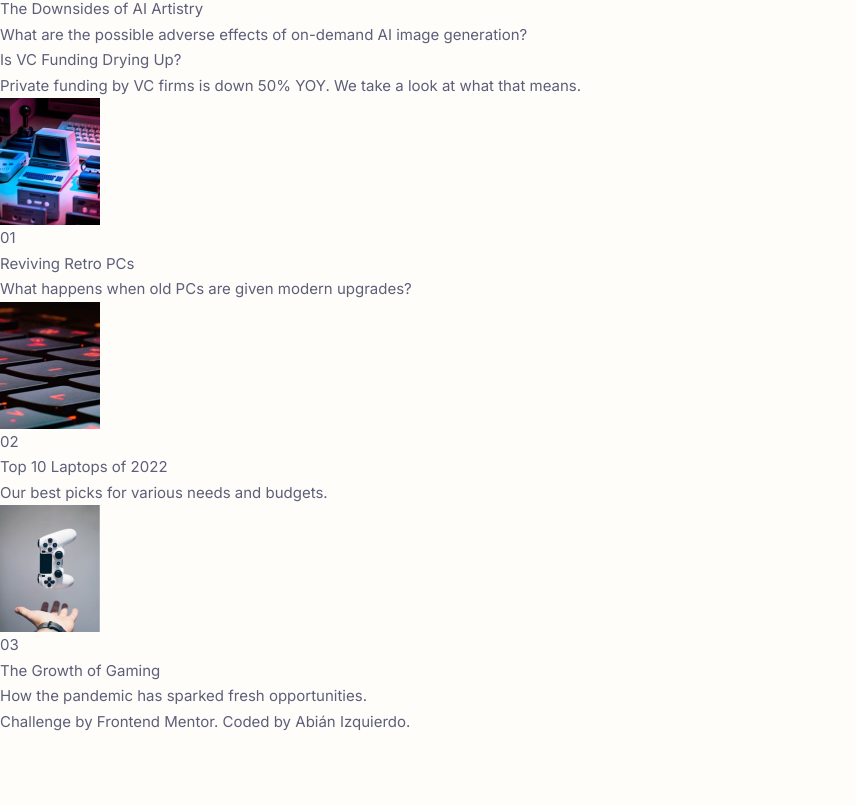
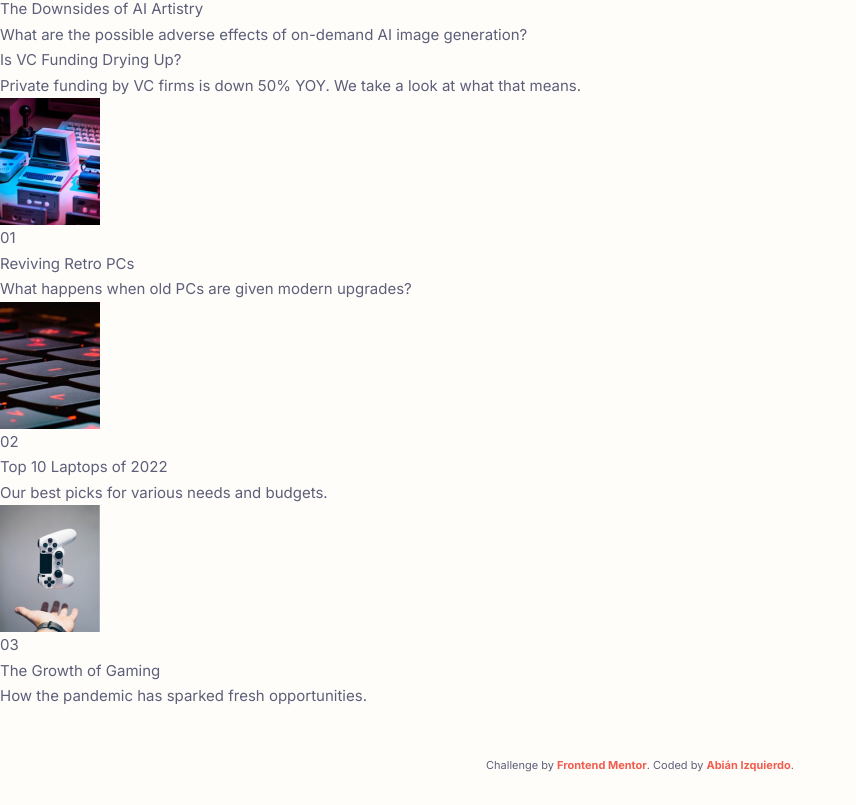
Before and after one commit to abizmo/news-homepage, a Next.js app: page / in a window 1280 px wide. Shown: the part 986-1791 px from the top of the page, without its empty margins (0-856 px from the left). Before the commit the page ends 1720 px from the top, so only its background shows below. Built offline with nearby package versions, Linux system fonts and the light colour scheme.

Commit message:
Move header and footer to their own components

```diff
--- /dev/null
+++ b/src/components/Footer.tsx
@@ -0,0 +1,22 @@
+import { type NextComponentType } from "next";
+
+const Footer: NextComponentType = () => (
+  <footer className="mt-12 mb-8 text-center text-xs">
+    Challenge by{" "}
+    <a
+      className="font-bold text-soft-red"
+      href="https://www.frontendmentor.io?ref=challenge"
+      target="_blank"
+      rel="noopener noreferrer"
+    >
+      Frontend Mentor
+    </a>
+    . Coded by{" "}
+    <a className="font-bold text-soft-red" href="https://www.abizmo.dev">
+      Abián Izquierdo
+    </a>
+    .
+  </footer>
+);
+
+export default Footer;
--- /dev/null
+++ b/src/components/Header.tsx
@@ -0,0 +1,35 @@
+import { type NextComponentType } from "next";
+
+const Header: NextComponentType = () => (
+  <header>
+    <div>
+      <a href="#">
+        <svg className="icon">
+          <use xlinkHref="/images/logo.svg#logo"></use>
+        </svg>
+      </a>
+      <button>Menu</button>
+      <nav>
+        <ul>
+          <li>
+            <a href="#">Home</a>
+          </li>
+          <li>
+            <a href="#">New</a>
+          </li>
+          <li>
+            <a href="#">Popular</a>
+          </li>
+          <li>
+            <a href="#">Trending</a>
+          </li>
+          <li>
+            <a href="#">Categories</a>
+          </li>
+        </ul>
+      </nav>
+    </div>
+  </header>
+);
+
+export default Header;
--- a/src/pages/index.tsx
+++ b/src/pages/index.tsx
@@ -1,6 +1,9 @@
 import { type NextPage } from "next";
 import Head from "next/head";
 import Image from "next/image";
+
+import Footer from "../components/Footer";
+import Header from "../components/Header";
 
 const Home: NextPage = () => {
   return (
@@ -8,35 +11,7 @@ const Home: NextPage = () => {
       <Head>
         <title>News Homepage</title>
       </Head>
-      <header>
-        <div>
-          <a href="#">
-            <svg className="icon">
-              <use xlinkHref="/images/logo.svg#logo"></use>
-            </svg>
-          </a>
-          <button>Menu</button>
-          <nav>
-            <ul>
-              <li>
-                <a href="#">Home</a>
-              </li>
-              <li>
-                <a href="#">New</a>
-              </li>
-              <li>
-                <a href="#">Popular</a>
-              </li>
-              <li>
-                <a href="#">Trending</a>
-              </li>
-              <li>
-                <a href="#">Categories</a>
-              </li>
-            </ul>
-          </nav>
-        </div>
-      </header>
+      <Header />
       <main>
         <div>
           <section id="hero">
@@ -149,17 +124,7 @@ const Home: NextPage = () => {
           </ul>
         </section>
       </main>
-      <footer className="attribution">
-        Challenge by{" "}
-        <a
-          href="https://www.frontendmentor.io?ref=challenge"
-          target="_blank"
-          rel="noopener noreferrer"
-        >
-          Frontend Mentor
-        </a>
-        . Coded by <a href="https://www.abizmo.dev">Abián Izquierdo</a>.
-      </footer>
+      <Footer />
     </>
   );
 };
```
